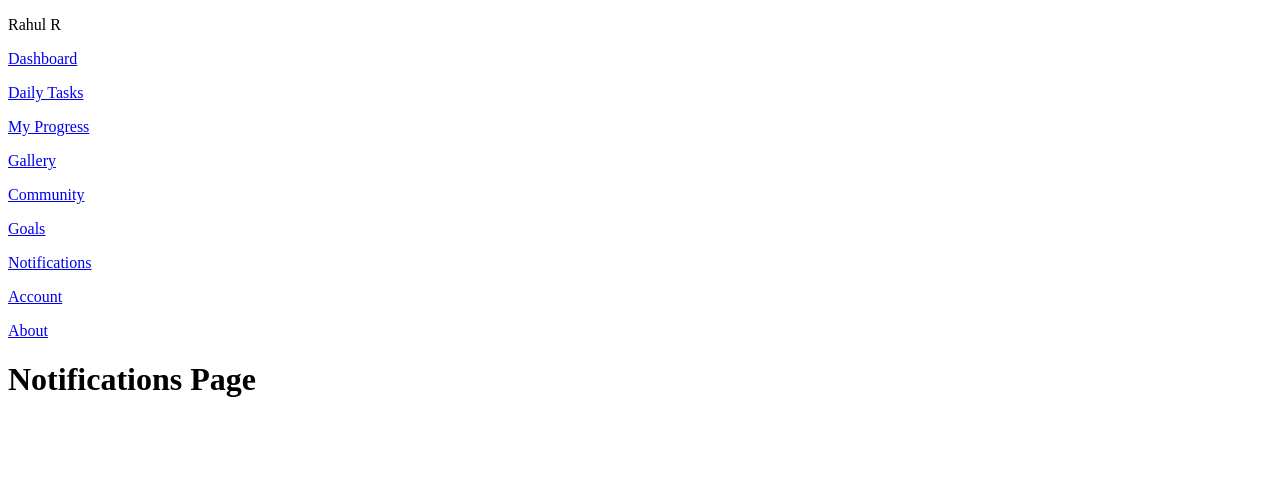
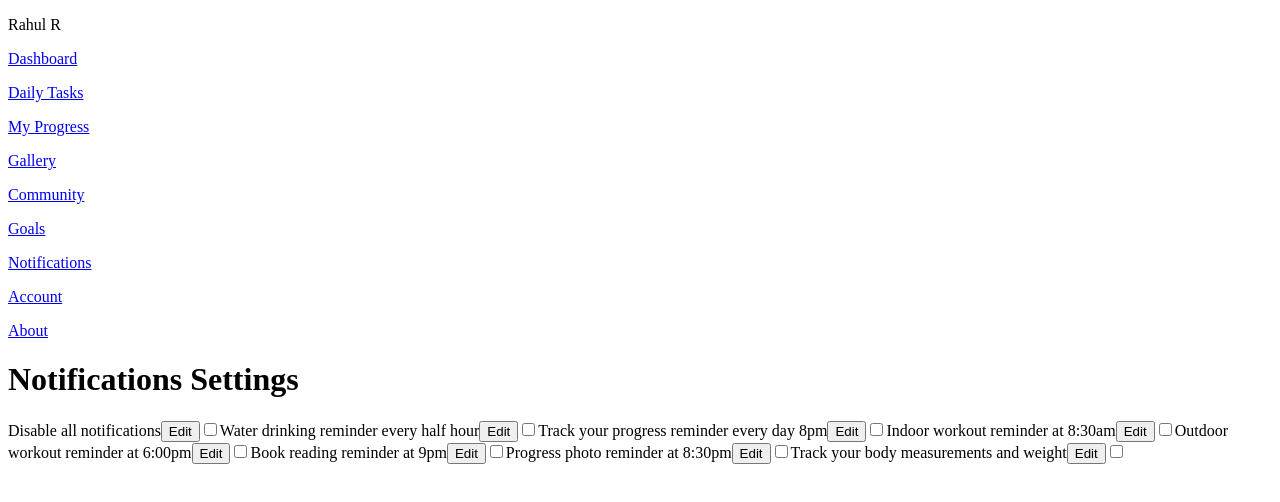
Before and after one commit to rahulbeyondcode/75-Hard-Tracker, a React (Vite) app in the folder frontend/: page /notifications in a window 1280 px wide. Shown: the top 502 px of the page. Built offline with nearby package versions, Linux system fonts and the light colour scheme.

Commit message:
Added React Hook form to dependency, working on notifications modal component

```diff
--- a/frontend/package.json
+++ b/frontend/package.json
@@ -13,6 +13,7 @@
     "@headlessui/react": "^1.7.17",
     "react": "^18.2.0",
     "react-dom": "^18.2.0",
+    "react-hook-form": "^7.48.2",
     "react-router-dom": "^6.20.0"
   },
   "devDependencies": {
--- /dev/null
+++ b/frontend/src/components/challenge-tracker/Notifications/NotificationModal.tsx
@@ -0,0 +1,67 @@
+import { useState } from "react";
+import { Dialog } from "@headlessui/react";
+
+const NotificationModal = () => {
+  const [isOpen, setIsOpen] = useState(false);
+
+  return (
+    <>
+      <button onClick={() => setIsOpen(true)}>Edit</button>
+      <Dialog open={isOpen} onClose={() => setIsOpen(false)}>
+        <Dialog.Panel>
+          <Dialog.Title>Update water drinking notification</Dialog.Title>
+          <p>Choose the pattern in which you want to receive notification</p>
+          <select>
+            <option value="one_hour">Hourly</option>
+            <option value="half_hour">Half hourly</option>
+            <option value="two_hours">Every 2 hours</option>
+            <option value="six_hours">Every 6 hours</option>
+            <option value="twelve_hours">Every 12 hours</option>
+            <option value="daily">Daily</option>
+            <option value="weekly">Weekly</option>
+            <option value="biweekly">Biweekly</option>
+            <option value="weekends">Weekend only</option>
+            <option value="weekdays">Weekdays only</option>
+          </select>
+
+          <p>At what time you want your updated initial notification</p>
+          <select>
+            {Array(13)
+              .fill(undefined)
+              .map((_arrItem, index) => {
+                if (index > 0) {
+                  return (
+                    <option value="">{index < 10 ? `0${index}` : index}</option>
+                  );
+                } else {
+                  return (
+                    <option value="" disabled>
+                      Select
+                    </option>
+                  );
+                }
+              })}
+          </select>
+
+          <select>
+            {Array(13)
+              .fill(undefined)
+              .map((_arrItem, index) => (
+                <option value="">
+                  {index * 5 < 10 ? `0${index * 5}` : index * 5}
+                </option>
+              ))}
+          </select>
+
+          <select>
+            <option value="am">AM</option>
+            <option value="pm">PM</option>
+          </select>
+          <button onClick={() => setIsOpen(false)}>Update Preference</button>
+        </Dialog.Panel>
+      </Dialog>
+    </>
+  );
+};
+
+export default NotificationModal;
--- a/frontend/src/pages/TrackerUI/Account/index.tsx
+++ b/frontend/src/pages/TrackerUI/Account/index.tsx
@@ -1,7 +1,26 @@
 const Account = () => {
   return (
     <div>
-      <h1>Account Page</h1>
+      <img src="img.jpg" alt="Profile Image" />
+      <p>Name</p>
+      <input type="text" />
+      <p>Date of birth</p>
+      <input type="text" />
+      <p>Email Id</p>
+      <input type="text" />
+      <p>Gender</p>
+      <input type="text" />
+      <p>Profile picture</p>
+      <button>Upload Image</button>
+
+      <button>Save</button>
+
+      <h2>Delete account</h2>
+      <p>
+        Once you delete your account, all your data will be deleted. Please be
+        certain
+      </p>
+      <button>Delete your account</button>
     </div>
   );
 };
--- a/frontend/src/pages/TrackerUI/Notifications/index.tsx
+++ b/frontend/src/pages/TrackerUI/Notifications/index.tsx
@@ -1,7 +1,56 @@
+import EditModalButton from "components/challenge-tracker/Notifications/NotificationModal";
+
 const Notifications = () => {
   return (
     <div>
-      <h1>Notifications Page</h1>
+      <h1>Notifications Settings</h1>
+      <label htmlFor="all_notification">
+        Disable all notifications
+        <EditModalButton />
+      </label>
+      <input type="checkbox" />
+
+      <label htmlFor="water_drinking">
+        Water drinking reminder every half hour
+        <EditModalButton />
+      </label>
+      <input type="checkbox" />
+
+      <label htmlFor="progress_reminder">
+        Track your progress reminder every day 8pm
+        <EditModalButton />
+      </label>
+      <input type="checkbox" />
+
+      <label htmlFor="indoor_workout">
+        Indoor workout reminder at 8:30am
+        <EditModalButton />
+      </label>
+      <input type="checkbox" />
+
+      <label htmlFor="outdoor_workout">
+        Outdoor workout reminder at 6:00pm
+        <EditModalButton />
+      </label>
+      <input type="checkbox" />
+
+      <label htmlFor="book_reading">
+        Book reading reminder at 9pm
+        <EditModalButton />
+      </label>
+      <input type="checkbox" />
+
+      <label htmlFor="progress_photo">
+        Progress photo reminder at 8:30pm
+        <EditModalButton />
+      </label>
+      <input type="checkbox" />
+
+      <label htmlFor="measurements">
+        Track your body measurements and weight
+        <EditModalButton />
+      </label>
+      <input type="checkbox" />
     </div>
   );
 };
```
Also changed, not shown: 1 other file (tests, documents, lock files or other folders).
